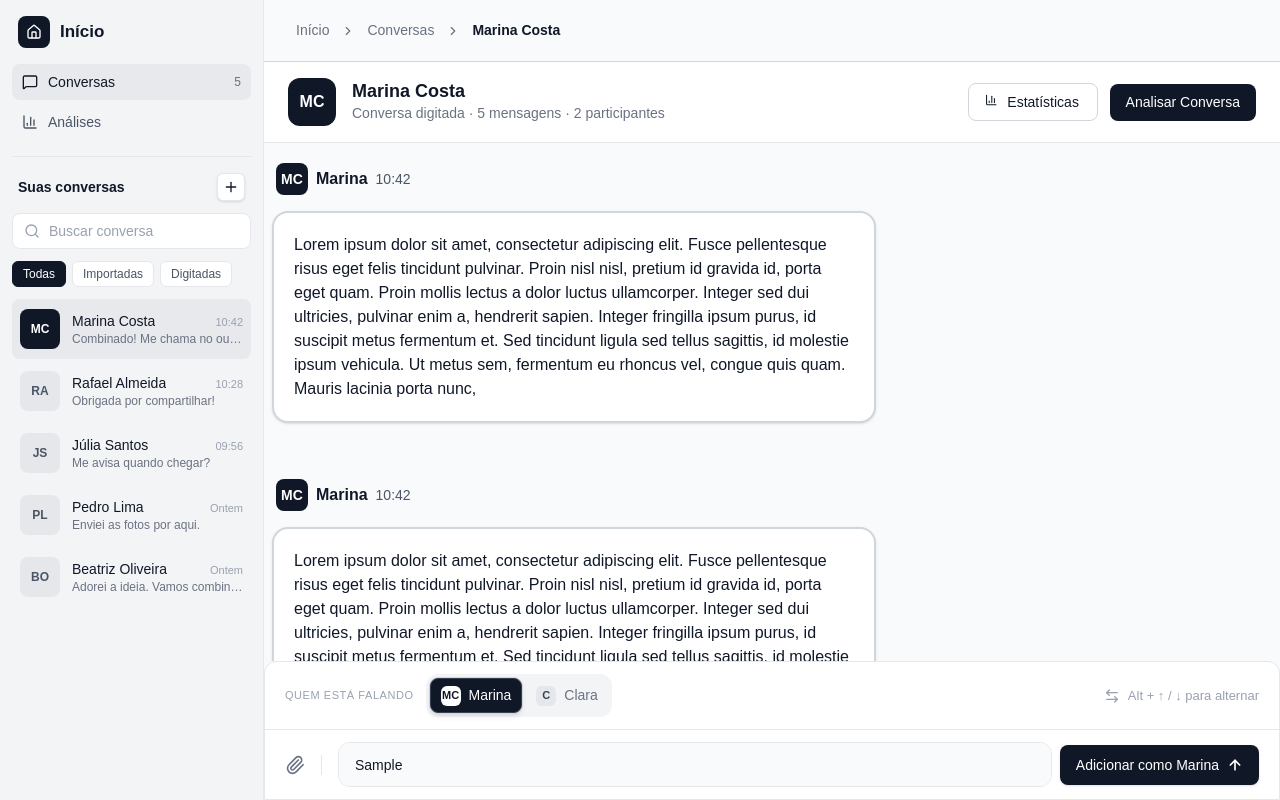
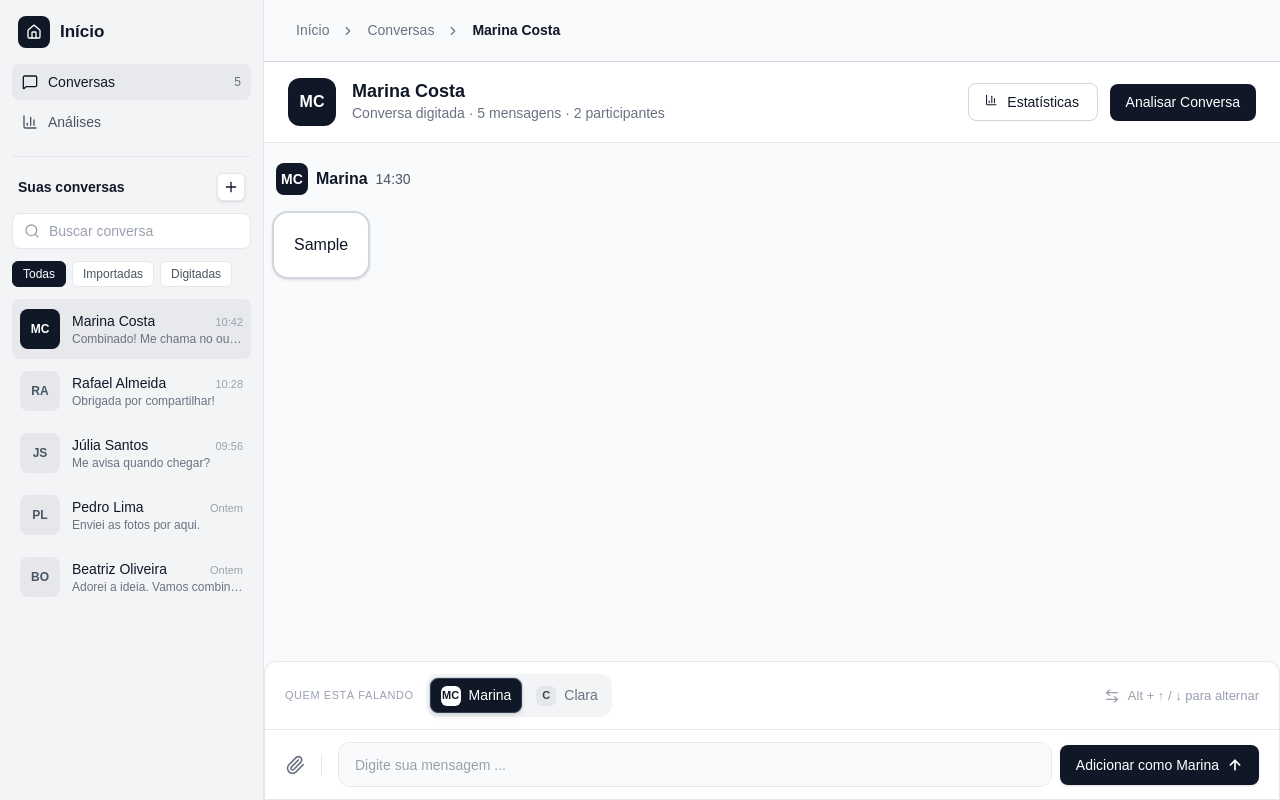
Before and after one commit to RicardoR211/layout-base, a Next.js app: page /conversas/1 in a window 1280 px wide. Both pictures are taken after typing "Sample" into the empty fields and a click on the button "Adicionar como Marina". Built offline with nearby package versions, Linux system fonts and the light colour scheme.

Commit message:
Verificar como vai ficar o armazenamento local dos dados

```diff
--- a/app/conversas/[id]/page.tsx
+++ b/app/conversas/[id]/page.tsx
@@ -6,10 +6,29 @@ import ChatCabecalho from "../componentes/chat-cabecalho";
 import { BarChart3, ChevronRight, MoreHorizontal } from "lucide-react";
 import ChatEscrita from "../componentes/chat-escrita";
 import ChatEstatistica from "../componentes/chat-estatistica";
+import { Mensagem } from "@/types/mensagem";
+
 
 
 export default function Conversa() {
     const [mostrarEstatisticas, setMostrarEstatisticas] = useState(false);
+    const [mensagens, setMensagens] = useState<Mensagem[]>([]);
+
+    function adicionarMensagem(texto: string) {
+        const novaMensagem: Mensagem = {
+            id: Date.now(),
+            nome: "Marina Costa",
+            texto: texto,
+            hora: new Date().toLocaleTimeString("pt-BR", {
+                hour: "2-digit",
+                minute: "2-digit"
+            }),
+            lado: "esquerdo"
+        };
+
+        setMensagens((anterior) => [...anterior, novaMensagem]);
+    }
+
 
     return (
         <main className="flex h-[calc(100dvh-3.5rem)] min-w-0 flex-1 flex-row overflow-hidden bg-gray-50 text-gray-900 md:h-screen">
@@ -31,38 +50,17 @@ export default function Conversa() {
 
                 {/* Área de mensagens */}
                 <div className="flex-1 min-h-0 overflow-y-auto">
-                    <ChatBalao />
-                    <ChatBalao />
-                    <ChatBalao />
-                    <ChatBalao />
-                    <ChatBalao />
-                    <ChatBalao />
-                    <ChatBalao />
-                    <ChatBalao />
-                    <ChatBalao />
-                    <ChatBalao />
-                    <ChatBalao />
-                    <ChatBalao />
-                    <ChatBalao />
-                    <ChatBalao />
-                    <ChatBalao />
-                    <ChatBalao />
-                    <ChatBalao />
-                    <ChatBalao />
-                    <ChatBalao />
-                    <ChatBalao />
-                    <ChatBalao />
-                    <ChatBalao />
-                    <ChatBalao />
-                    <ChatBalao />
-                    <ChatBalao />
-                    <ChatBalao />
-                    <ChatBalao />
+                    {mensagens.map((mensagem) => (
+                    <ChatBalao
+                        key={mensagem.id}
+                        mensagem={mensagem}
+                    />
+                ))}
                 </div>
 
                 {/* Escrita */}
                 <div className="shrink-0">
-                    <ChatEscrita />
+                    <ChatEscrita onEnviarMensagem={adicionarMensagem} />
                 </div>
 
             </section>
--- a/app/conversas/componentes/balao.tsx
+++ b/app/conversas/componentes/balao.tsx
@@ -1,4 +1,5 @@
 import { iniciais } from "@/lib/iniciais";
+import { Mensagem } from "@/types/mensagem";
 
 const C = {id: "1",
     nome: "Marina Costa",
@@ -8,36 +9,44 @@ const C = {id: "1",
     origem: "importada",
     lado: "esquerdo"};
 
-export default function ChatBalao() {
+
+
+
+interface ChatBalaoProps {
+    mensagem: Mensagem;
+}
+
+
+export default function ChatBalao({ mensagem }: { mensagem: Mensagem }) {
     return(
         <div className={
             "min-w-0 max-w-[620px] px-2 py-5 " +
-            (C.lado === "esquerdo" ? "mr-5" : "ml-5")
+            (mensagem.lado === "esquerdo" ? "mr-5" : "ml-5")
         }>
 
 
             {/* Cabeçalho da mensagem */}
             <div className={"flex items-center gap-2 " +
-            (C.lado === "esquerdo" ? "ml-1" : "justify-end mr-1")}>
+            (mensagem.lado === "esquerdo" ? "ml-1" : "justify-end mr-1")}>
                 <span
                   className={
                     "flex h-8 w-8 shrink-0 items-center justify-center rounded-lg text-[14px] font-semibold " +
-                    (C.lado === "esquerdo" ? "bg-gray-900 text-white" : "bg-white text-gray-900 border-[2px] border-gray-300")
+                    (mensagem.lado === "esquerdo" ? "bg-gray-900 text-white" : "bg-white text-gray-900 border-[2px] border-gray-300")
                     }
                 >
-                  {iniciais(C.nome)}
+                  {iniciais(mensagem.nome)}
                 </span>
-                <p className="text-[16px] font-[600] ">{C.nome.split(" ")[0]}</p>
-                <p className="text-[14px] text-gray-600 ">{C.hora}</p>
+                <p className="text-[16px] font-[600] ">{mensagem.nome.split(" ")[0]}</p>
+                <p className="text-[14px] text-gray-600 ">{mensagem.hora}</p>
             </div>
 
 
             {/*Balão da mensagem*/}
             <div className="min-w-0 py-4">
                 <p className={"inline-block w-fit max-w-full break-words rounded-2xl border-[2px] border-gray-300 px-5 py-5 shadow-sm " +
-                    (C.lado === "esquerdo" ? "bg-white" : "bg-gray-200")
+                    (mensagem.lado === "esquerdo" ? "bg-white" : "bg-gray-200")
                 }>
-                    {C.lorem}
+                    {mensagem.texto}
                 </p>
             </div>
 
--- a/app/conversas/componentes/chat-escrita.tsx
+++ b/app/conversas/componentes/chat-escrita.tsx
@@ -3,6 +3,7 @@
 import { iniciais } from "@/lib/iniciais";
 import { useState } from "react";
 import { ArrowLeftRight, Paperclip, ArrowUp } from "lucide-react";
+
 
 const C = {id: "1",
     nome: "Marina Costa",
@@ -10,13 +11,16 @@ const C = {id: "1",
     lorem: "Lorem ipsum dolor sit amet, consectetur adipiscing elit. Fusce pellentesque risus eget felis tincidunt pulvinar. Proin nisl nisl, pretium id gravida id, porta eget quam. Proin mollis lectus a dolor luctus ullamcorper. Integer sed dui ultricies, pulvinar enim a, hendrerit sapien. Integer fringilla ipsum purus, id suscipit metus fermentum et. Sed tincidunt ligula sed tellus sagittis, id molestie ipsum vehicula. Ut metus sem, fermentum eu rhoncus vel, congue quis quam. Mauris lacinia porta nunc, " ,
     hora: "10:42",
     origem: "importada",
-    lado: "esquerdo"};
+    lado: "esquerdo"
+};
 
 
+interface ChatEscritaProps {
+    onEnviarMensagem: (texto : string) => void;
+}
 
 
-
-export default function ChatEscrita() {
+export default function ChatEscrita( {onEnviarMensagem } : ChatEscritaProps ) {
     const [mensagem, setMensagem] = useState("");
 
     const ajustarAltura = (e: React.ChangeEvent<HTMLTextAreaElement>) => {
@@ -134,6 +138,13 @@ export default function ChatEscrita() {
                 <button
                     type="button"
                     onClick={() => {
+                        const texto = mensagem.trim();
+
+                        if(!texto) return;
+
+                        onEnviarMensagem(texto);
+                        setMensagem("");
+
                         console.log("Mensagem enviada como...");
                     }}
                     className="flex shrink-0 items-center gap-2 rounded-lg bg-gray-900 px-4 py-2.5 text-sm font-medium text-white shadow-sm transition hover:bg-gray-800 active:scale-[0.98]"
--- /dev/null
+++ b/types/mensagem.ts
@@ -0,0 +1,7 @@
+export interface Mensagem {
+    id: number;
+    nome: string;
+    texto: string;
+    hora: string;
+    lado: "esquerdo" | "direito";
+}
```
Also changed, not shown: types/conversa.ts (added, +8 -0 lines).
